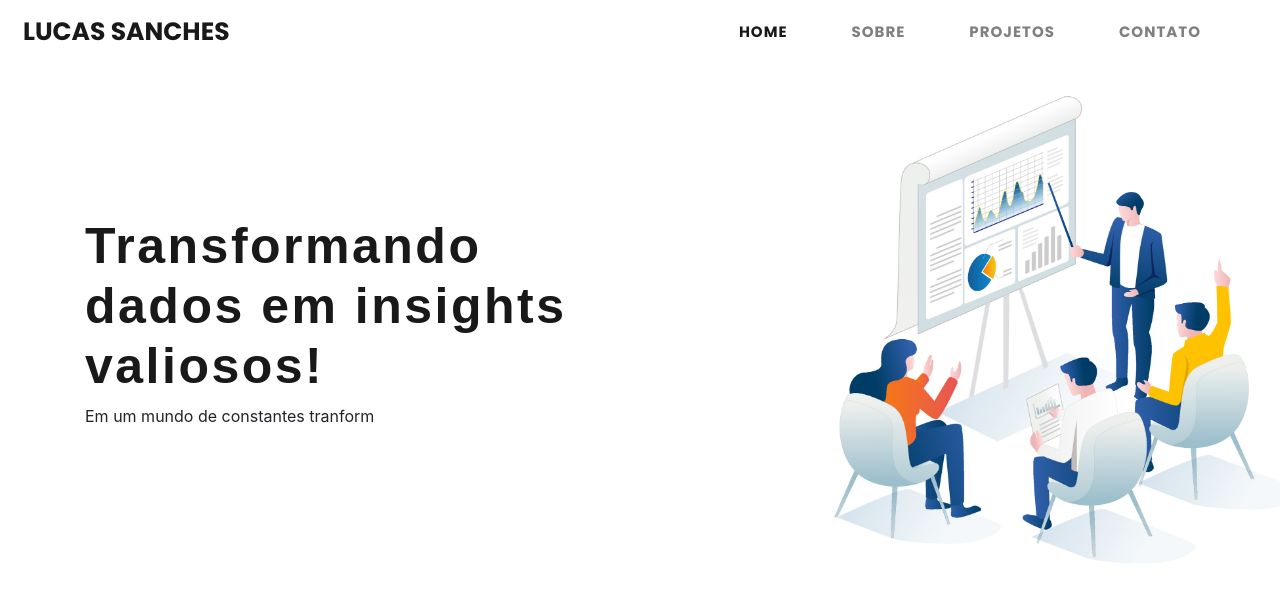
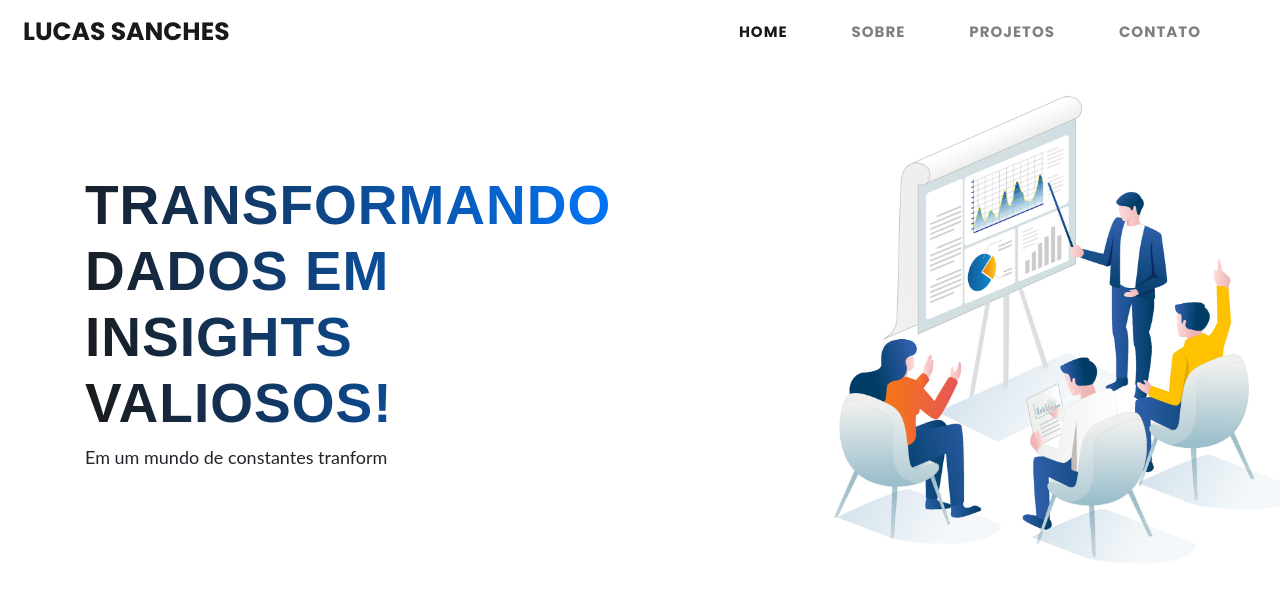
Before and after one commit to sanches8/Portfolio-Data-Analyst, a plain HTML site: page index.html in a window 1280 px wide. Shown: the top 602 px of the page. Drawn offline with nearby package versions, Linux system fonts and the light colour scheme.

Commit message:
:dizzy: Adição de animações no banner-text h1, p para deixar a apresentação do site mais interessante

```diff
--- a/css/style.css
+++ b/css/style.css
@@ -51,7 +51,36 @@
 #banner-text h1 {
   color: #1a1919;
   font-family: 'Bebas Neue', sans-serif;
-  font-size: 50px;
-  letter-spacing: 2.5px;
-  font-weight: bold;
+  font-size: 55px;
+  font-weight: 800;
+  letter-spacing: 1px;
+  text-transform: uppercase;
+  background: linear-gradient(80deg, #1a1919, #0077ff);
+  -webkit-background-clip: text;
+  -webkit-text-fill-color: transparent;
 }
+
+#banner-text p {
+  font-family: 'Lato', sans-serif;
+  font-size: 18px;
+}
+
+/* Animação do texto */
+#banner-text h1,
+#banner-text p {
+  opacity: 0;
+  transform: translateY(26px);
+  animation: fadeInUp 1s ease-out forwards;
+}
+
+@keyframes fadeInUp {
+  0% {
+    opacity: 0;
+    transform: translateY(30px);
+  }
+
+  100% {
+    opacity: 1;
+    transform: translateY(0);
+  }
+}
```
